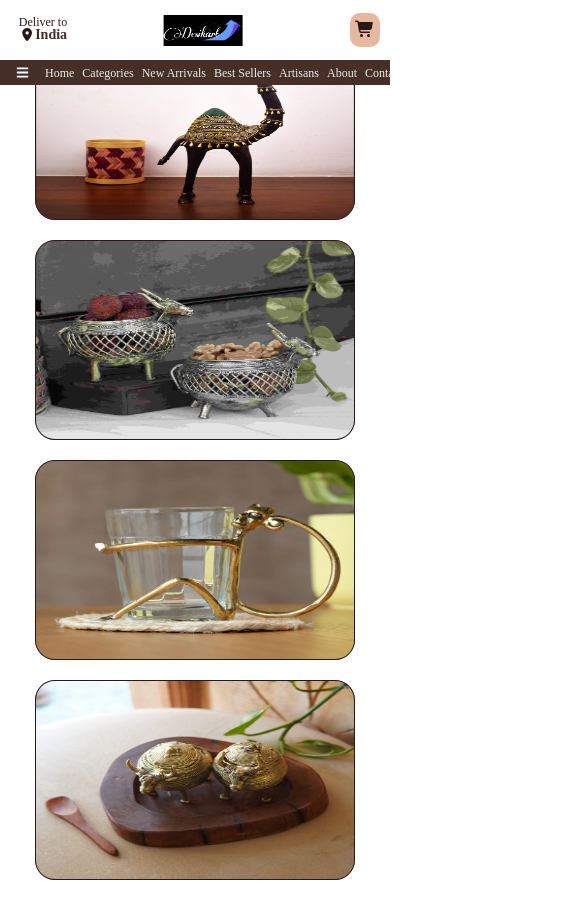
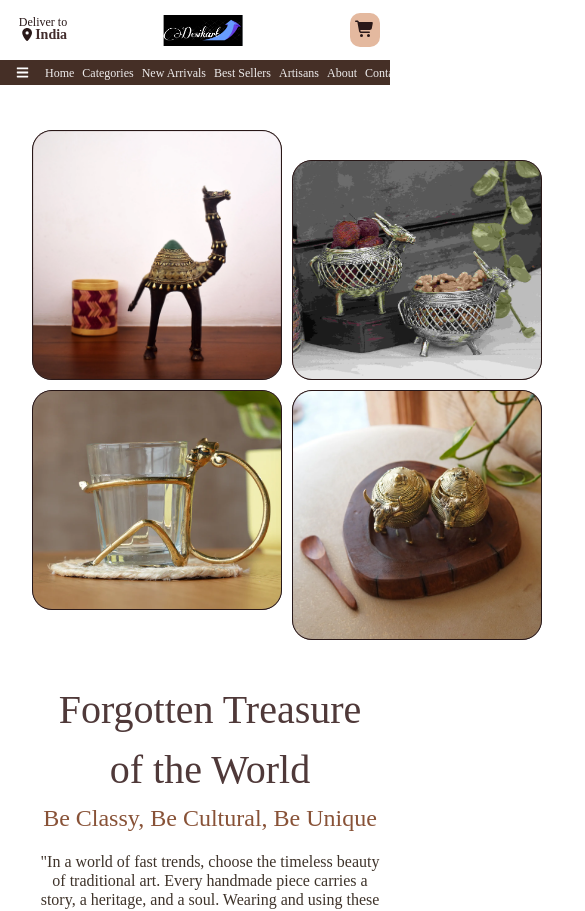
Before and after one commit to VermaPurnima27/Karkrita, a React (Vite) app: page / in a window 390 px wide. Shown: the top 911 px of the page, 585 px wide, since content can reach past the window. Built offline with nearby package versions, Linux system fonts and the light colour scheme; the HTML template or start-up script is replaced by a standard one.

Commit message:
home responsive

```diff
--- a/src/Component/About.css
+++ b/src/Component/About.css
@@ -1,142 +1,4 @@
-/* *{
 
-    font-family: 'Playfair Display', serif;  /*  Arial ,Helvetica, sans-serif;
-    background: fixed;
-    box-sizing: border-box;
-
-
-}
-
- body{
-
-    justify-content: center;
-    align-items: center;
-}
-
-.container{
-   position: fixed;
-   top: 100px;
-   right: 50px;
-    width:800px;
-    height: 900px;
-    display: grid;
-
-    grid-template-columns: repeat(2,100px);
-
-    justify-content: center;
-    align-items: center;
-    gap: 0px;
-}
-
-.box1{
-    position: absolute;
-    top: 90px;
-    left: 160px;
-    height: 280px;
-    width: 280px;
-    background-color: rgb(92, 73, 73);
-    border: 1px solid transparent;
-    border-radius: 20px;
-
-}
-
-.box2{
-    position: absolute;
-    top: 120px;
-    right: 70px;
-    background-color: rgb(92, 73, 73);
-    height: 250px;
-    width: 280px;
-    border: 1px solid transparent;
-    border-radius: 20px;
-
-
-}
-
-.box3{
-    position: absolute;
-    bottom:270px ;
-    left: 160px;
-    background-color: rgb(92, 73, 73);
-    height: 250px;
-    width: 280px;
-    border: 1px solid transparent;
-    border-radius: 20px;
-
-}
-
-.box4{
-    position: absolute;
-    bottom: 240px;
-    right: 70px;
-    height: 280px;
-    width: 280px;
-    background-color: rgb(92, 73, 73);/*#452f26
-    border: 1px solid transparent;
-    border-radius: 20px;
-
-
-}
-
-.title{
-    display: flexbox;
-    position: fixed;
-    top: 50px;
-    left:120px;
-
-    height: 70vh;
-    width: 40vw;
-   align-items: center;
-   padding-top: 150px;
-    padding-left: 20px;
-
-}
-
-.content{
- font-size: 70px;
- color:   rgb(79, 57, 57);
- font-family:'Playfair Display', serif;
- /* 'Times New Roman', Times, serif;
-}
-
-.title p{
-    font-size: 40px;
-    color: rgb(136, 82, 55);
-    font-family:'Times New Roman', Times, serif;
-}
-
-.para{
-    font-size: 22px;
-    color: #3e332a;
-    font-family: 'Times New Roman', Times, serif;
-}
-
-.title-btn{
-    background-color:#e6b692;
-    color: rgb(52, 33, 33);
-    font-size: 18px;
-     border: 2px solid rgb(70, 44, 44);
-
-}
-
-.title-btn:hover{
-    border: 2px solid rgb(70, 44, 44);
-    font-size: 16px;
-}
-
-
-
-
-.title-btn{
-    background-color: #e6b692;
-    color: rgb(52, 33, 33);
-    font-size: 18px;
-    border: 2px solid rgb(70, 44, 44);
-    padding: 10px 25px;
-    border-radius: 8px;
-    cursor: pointer;
-}
- */
 
 
  *{
@@ -234,67 +96,273 @@ body{
 
 /* ================= Tablet ================= */
 
-@media(max-width:1024px){
+@media(max-width:1300px){
 
-.title{
-    position: static;
-    width:90%;
-    margin:auto;
-    text-align:center;
-    padding:40px 20px;
+    .title{
+    position: fixed;
+    top:70px;
+    left:60px;
+    width:40vw;
+    padding-top:150px;
+    padding-left:20px;
 }
 
 .content{
     font-size:50px;
+    color:rgb(79,57,57);
 }
 
 .title p{
     font-size:30px;
+    color:rgb(136,82,55);
 }
 
 .para{
-    font-size:18px;
+    font-size:20px;
+    color:#3e332a;
 }
 
-.container{
-    position: relative;
-    width:100%;
-    height:700px;
-    margin:auto;
-    top:0;
-    right:0;
+    .box1{
+    top:100px;
+    left:300px;
+    height:230px;
+}
+
+.box2{
+    top:130px;
+    right:30px;
+    height:200px;
+}
+
+.box3{
+    bottom:360px;
+    left:300px;
+    height:200px;
+}
+
+.box4{
+    bottom:330px;
+    right:30px;
+    height:230px;
+}
+
+
+.box1,
+.box2,
+.box3,
+.box4{
+    position: absolute;
+    width: 230px;
+    border-radius: 20px;
+    background: rgb(92,73,73);
+
+
+
 }
 }
 
+@media(max-width:1100px){
+
+    .title{
+    top:20px;
+}
+
+  .box1{
+    top:90px;
+    left:340px;
+    height: 210px;
+    width: 210px;
+}
+
+.box2{
+    top:120px;
+    right:30px;
+    height:180px;
+    width: 210px;
+}
+
+.box3{
+    bottom:410px;
+    left:340px;
+    height:180px;
+    width: 210px;
+}
+
+.box4{
+    bottom:380px;
+    right:30px;
+     height: 210px;
+    width: 210px;
+}
+
+}
+
+@media(max-width:999px){
+
+    .title{
+    position: fixed;
+    top:70px;
+    left:40px;
+    width:40vw;
+    padding-top:150px;
+    padding-left:20px;
+}
+
+.content{
+    font-size:40px;
+    color:rgb(79,57,57);
+}
+
+.title p{
+    font-size:25px;
+    color:rgb(136,82,55);
+}
+
+.para{
+    font-size:16px;
+    color:#3e332a;
+}
+
+}
+
+@media(max-width:991px){
+
+     .title{
+    position: fixed;
+    top:40px;
+    left:20px;
+    width:40vw;
+    padding-top:150px;
+     }
+
+     .box1{
+        top:90px;
+        left:300px;
+        height: 210px;
+        width: 210px;
+    }
+
+
+.box2{
+    top:120px;
+   left: 520px;
+    height:180px;
+    width: 210px;
+}
+
+.box3{
+    bottom:410px;
+    left:300px;
+    height:180px;
+    width: 210px;
+}
+
+.box4{
+    bottom:380px;
+    left: 520px;
+     height: 210px;
+    width: 210px;
+}
+
+}
+
+@media(max-width:860px){
+
+     .title{
+    position: fixed;
+    top:20px;
+    left:20px;
+    width:40vw;
+    padding-top:150px;
+     }
+
+.box1{
+    top:90px;
+    left:370px;
+    height: 180px;
+    width: 180px;
+}
+
+.box2{
+    top:110px;
+    left:560px;
+    height:160px;
+    width: 180px;
+}
+
+.box3{
+    bottom:460px;
+    left:370px;
+    height:160px;
+    width: 180px;
+}
+
+.box4{
+    bottom:440px;
+    left:560px;
+     height: 180px;
+    width: 180px;
+}
+
+
+
+}
+
+
+
 /* ================= Mobile ================= */
 
-@media(max-width:768px){
+@media(max-width:769px){
 
-.container{
-    position: static;
-    display:grid;
-    grid-template-columns:1fr;
-    gap:20px;
-    width:100%;
-    height:auto;
-    padding:20px;
+    .container{
+    position:relative;
+    top: 100px;
+    right: 50px;
+    width: 800px;
+    height: 900px;
 }
 
 .box1,
 .box2,
 .box3,
 .box4{
-    position: static;
-    width:100%;
-    max-width:320px;
-    height:220px;
-    margin:auto;
+    position: relative;
+    width: 250px;
+    border-radius: 20px;
+    background: rgb(92,73,73);
 }
 
+.box1{
+    top: 30px;
+    left:70px;
+    height:250px;
+}
+
+.box2{
+    top:-190px;
+    left:330px;
+    height:220px;
+}
+
+.box3{
+    bottom:180px;
+    left:70px;
+    height:220px;
+}
+
+.box4{
+    bottom:400px;
+    left:330px;
+    height:250px;
+}
+
+
 .title{
-    position: static;
+    position: relative;
+    top: 30px;
     width:100%;
-    padding:30px 20px;
+    margin-top:-400px ;
+     padding-right: 30px;
     text-align:center;
 }
 
@@ -313,29 +381,9 @@ body{
 .title-btn{
     font-size:16px;
     padding:10px 20px;
-}
+
 }
 
-/* ================= Small Mobile ================= */
+media(max-width:580px){
 
-@media(max-width:480px){
-
-.content{
-    font-size:32px;
 }
-
-.title p{
-    font-size:20px;
-}
-
-.para{
-    font-size:15px;
-}
-
-.box1,
-.box2,
-.box3,
-.box4{
-    height:200px;
-}
-}
```
